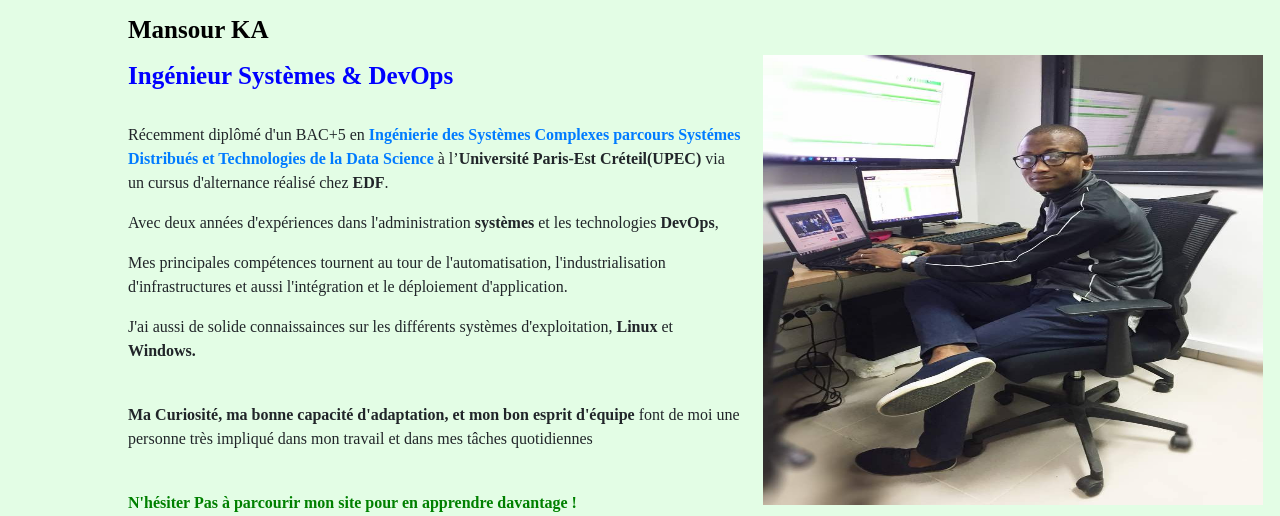
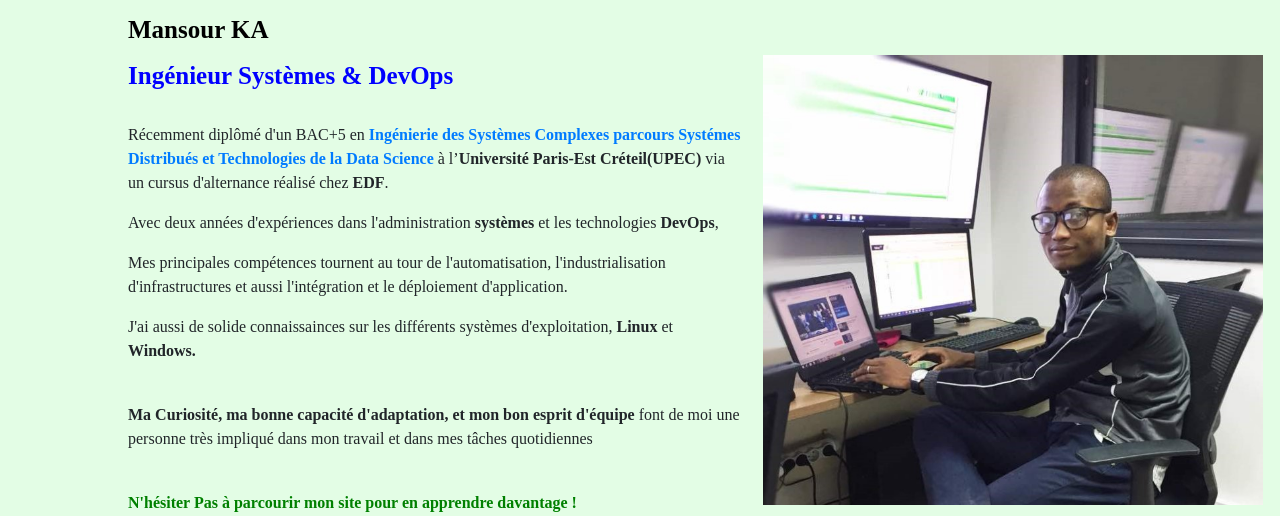
Before and after one commit to mansourka06/cv-online, a plain HTML site: page index.html in a window 1280 px wide. Shown: the part 284-800 px from the top of the page. Drawn offline with nearby package versions, Linux system fonts and the light colour scheme.

Commit message:
update image accueil

```diff
--- a/index.html
+++ b/index.html
@@ -35,7 +35,7 @@
 			<h1> <b> Présentation 	</b> </h1>
 			<div class="sec">
 				<div class="right"></br> </br>
-					<img src="images/img7.jpg" WIDTH=500 HEIGHT=450>
+					<img src="images/img-accueil.jpg" WIDTH=500 HEIGHT=450>
 				</div>
 				<div class="left" >
 					<h6>
```
